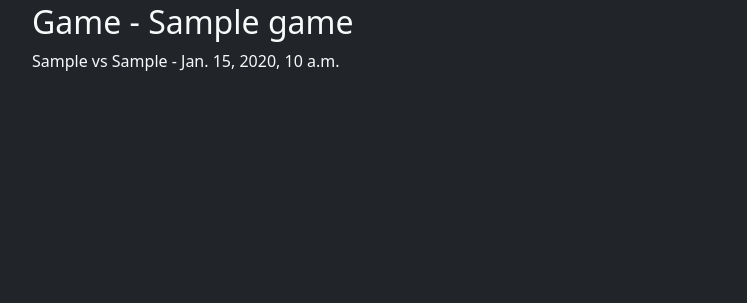
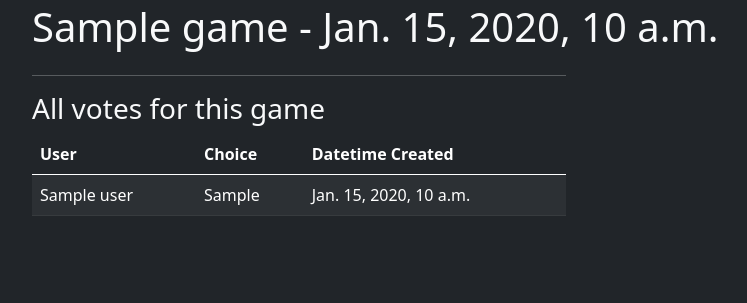
Before and after one commit to vpaone59/One-Or-The-Other, a Django app: template site/ooto/templates/ooto/game.html in a window 1280 px wide. Shown: the part 53-356 px from the top of the page, without its empty margins (62-809 px from the left). Run offline with Django 5.2, Linux system fonts and the light colour scheme; the template is opened without the code that fills it: most values are stand-ins (such as "Sample title", 1, 10 or a date in 2020).

Commit message:
added user choices table

```diff
--- a/site/ooto/templates/ooto/admin.html
+++ b/site/ooto/templates/ooto/admin.html
@@ -40,7 +40,7 @@
 
             <div class="card bg-dark border-secondary">
                 <div class="card-header">
-                    <h2 class="h3">Existing Choices</h2>
+                    <h2 class="h3">All Choices</h2>
                 </div>
                 <div class="card-body">
                     <div class="table-responsive">
@@ -116,7 +116,7 @@
 
             <div class="card bg-dark border-secondary">
                 <div class="card-header">
-                    <h2 class="h3">Existing Games</h2>
+                    <h2 class="h3">All Games</h2>
                 </div>
                 <div class="card-body">
                     <div class="table-responsive">
--- a/site/ooto/templates/ooto/game.html
+++ b/site/ooto/templates/ooto/game.html
@@ -1,14 +1,32 @@
 {% extends "ooto/layout.html" %}
-
 {% block content %}
-<div class="container text-light ">
-    <div class="container">
-        <h2>Game - {{ game }}</h2>
-        <div class="row">
-            <div class="col-6">
-                {{ game.first_choice }} vs {{ game.second_choice }} - {{ game.game_date }}
+    <div class="container text-light ">
+        <div class="container">
+            <h1>{{ game }} - {{ game.game_date }}</h1>
+            <div class="row">
+                <div class="col-6">
+                    <hr />
+                    <h2 class="h3">All votes for this game</h2>
+                    <table class="table table-dark table-striped table-hover">
+                        <thead>
+                            <tr>
+                                <th>User</th>
+                                <th>Choice</th>
+                                <th>Datetime Created</th>
+                            </tr>
+                        </thead>
+                        <tbody>
+                            {% for user_choice in user_choices %}
+                                <tr>
+                                    <td>{{ user_choice.user }}</td>
+                                    <td>{{ user_choice.user_choice }}</td>
+                                    <td>{{ user_choice.datetime_created }}</td>
+                                </tr>
+                            {% endfor %}
+                        </tbody>
+                    </table>
+                </div>
             </div>
         </div>
     </div>
-</div>
 {% endblock %}
```
Also changed, not shown: site/ooto/views.py (+12 -1 lines).
